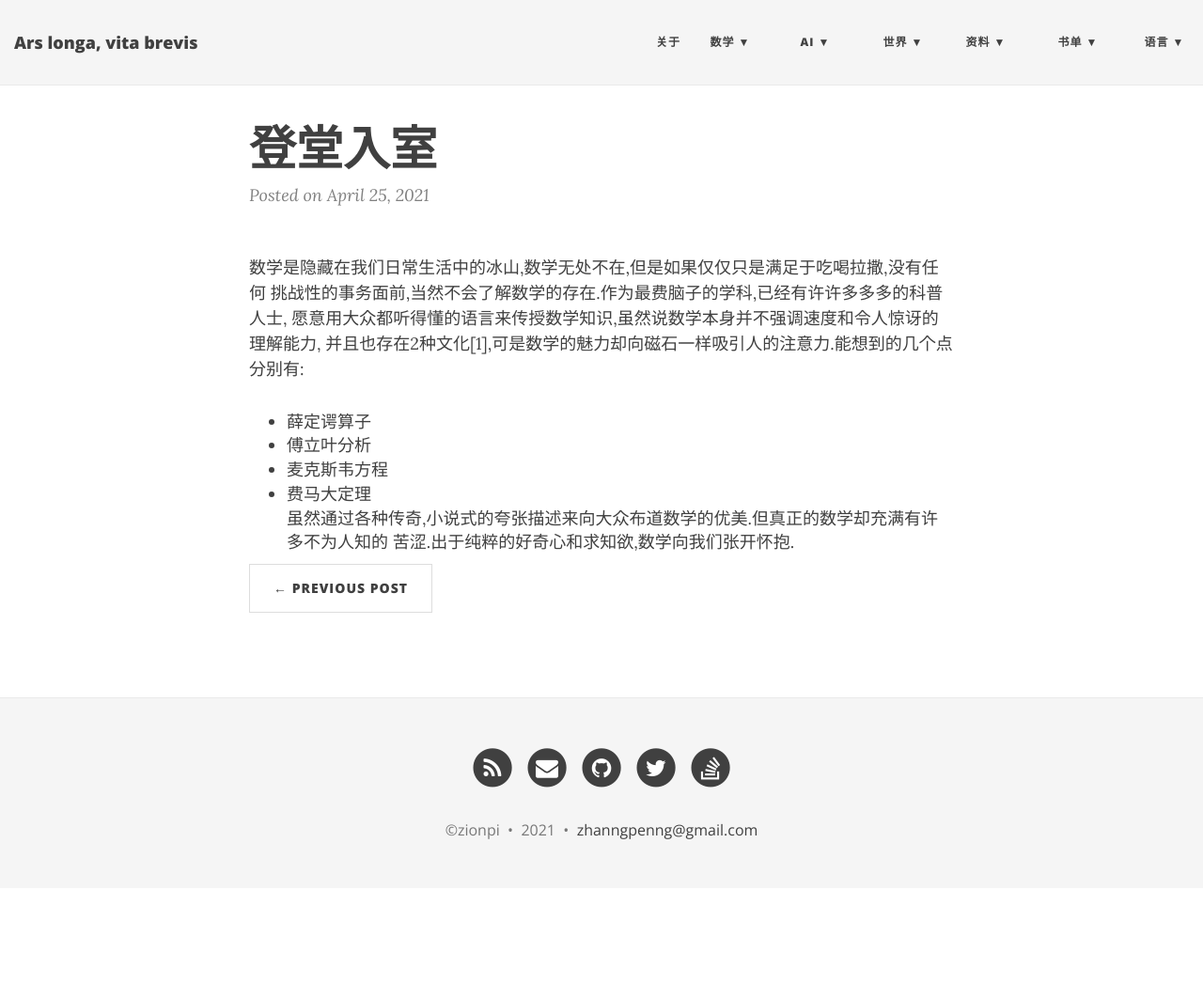
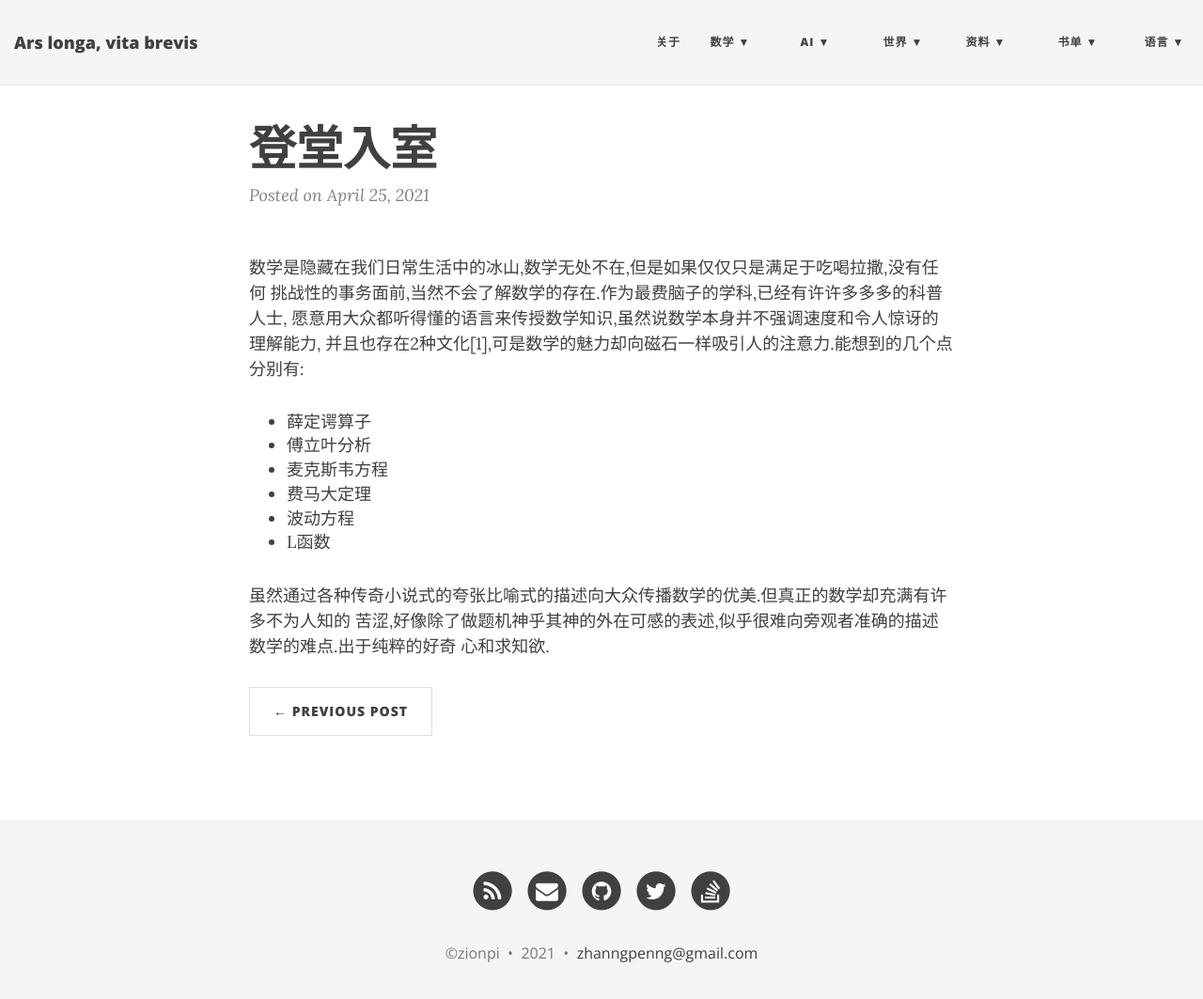
Before and after one commit to ZionPi/zionpi.github.io, a Jekyll site: the page built from _posts/2021-04-25-entry-point-for-high-level-mathematics.md, in a window 1280 px wide and 1076 px high. Shown: the top 1063 px of the window at 94% size. Built offline with Jekyll 4.4.1, drawn with Linux system fonts in a browser that asks for light colours; nearby versions of some CDN libraries.

Commit message:
content fix

```diff
--- a/_posts/2021-04-25-entry-point-for-high-level-mathematics.md
+++ b/_posts/2021-04-25-entry-point-for-high-level-mathematics.md
@@ -10,5 +10,10 @@ title: 登堂入室
 - 傅立叶分析
 - 麦克斯韦方程
 - 费马大定理
-虽然通过各种传奇,小说式的夸张描述来向大众布道数学的优美.但真正的数学却充满有许多不为人知的
-苦涩.出于纯粹的好奇心和求知欲,数学向我们张开怀抱.
+- 波动方程
+- L函数
+
+
+虽然通过各种传奇小说式的夸张比喻式的描述向大众传播数学的优美.但真正的数学却充满有许多不为人知的
+苦涩,好像除了做题机神乎其神的外在可感的表述,似乎很难向旁观者准确的描述数学的难点.出于纯粹的好奇
+心和求知欲.
```
